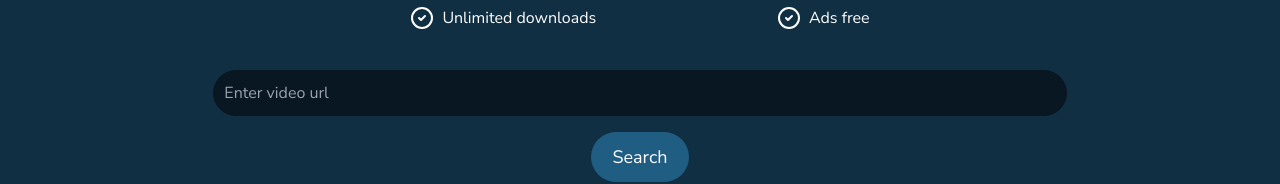
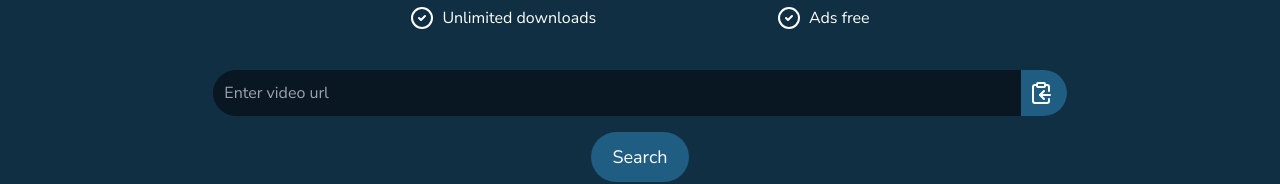
Before and after one commit to DestroyCom/StroyGetter, a React (Vite) app in the folder stroygetter_front/: page / in a window 1280 px wide. Shown: the part 322-506 px from the top of the page. Built offline with nearby package versions, Linux system fonts and the light colour scheme; no server answers.

Commit message:
feat: add a paste clipboard button

```diff
--- a/stroygetter_front/package.json
+++ b/stroygetter_front/package.json
@@ -1,7 +1,7 @@
 {
   "name": "stroygetter_front",
   "private": true,
-  "version": "0.0.0",
+  "version": "2.0.2",
   "type": "module",
   "scripts": {
     "dev": "vite",
--- a/stroygetter_front/src/components/VideoInput.tsx
+++ b/stroygetter_front/src/components/VideoInput.tsx
@@ -1,3 +1,5 @@
+import { ClipboardCopy } from 'lucide-react';
+
 export const VideoInput = ({
   url,
   isFetching,
@@ -19,15 +21,32 @@ export const VideoInput = ({
       }}
       className="mx-4 flex flex-col justify-center md:mx-auto md:w-4/6"
     >
+      <div className="relative my-4 w-full">
         <input
           type="text"
           placeholder="Enter video url"
           id="video-url"
           name="video-url"
-        className="my-4 block w-full rounded-full border border-[#081721] bg-[#081721] p-2.5 text-white focus:border-blue-500 focus:ring-blue-500"
+          className="block w-full rounded-full border border-[#081721] bg-[#081721] p-2.5 text-white focus:border-blue-500 focus:ring-blue-500"
           value={url}
           onChange={(e) => setUrl(e.target.value)}
         />
+        <button
+          type="button"
+          className="absolute inset-y-0 right-0 flex  items-center overflow-hidden rounded-r-full bg-secondary  pl-2 pr-3.5"
+          title="Copy from clipboard"
+          onClick={() => {
+            navigator.clipboard.readText().then((clipText) => {
+              setUrl(clipText);
+              setTimeout(() => {
+                refetch();
+              }, 200);
+            });
+          }}
+        >
+          <ClipboardCopy size={24} />
+        </button>
+      </div>
       <button
         type="submit"
         className="border-1 m-auto mx-auto rounded-full border border-solid border-transparent bg-[#205D83] px-5 py-2.5 text-center text-lg font-medium text-white transition-all duration-200 ease-in-out hover:cursor-pointer hover:border-[#205D83] hover:bg-[#102F42] hover:ring-[#205D83] focus:outline-none focus:ring-2 focus:ring-blue-300 sm:w-auto"
```
Also changed, not shown: 1 other file (tests, documents, lock files or other folders). Lines whose indentation alone changed are shown as unchanged.
